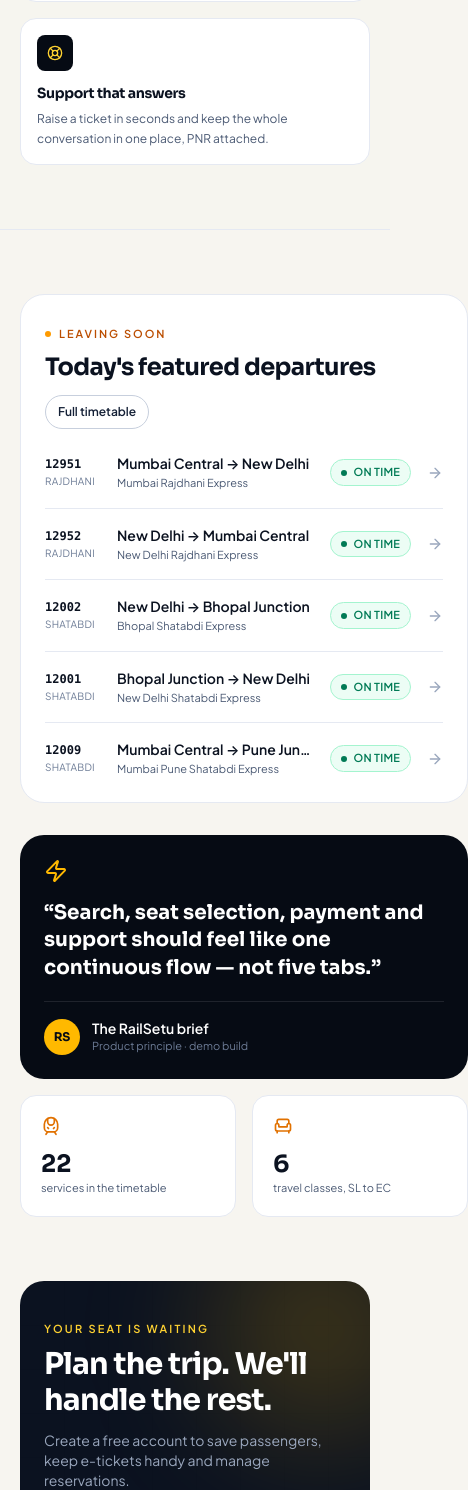
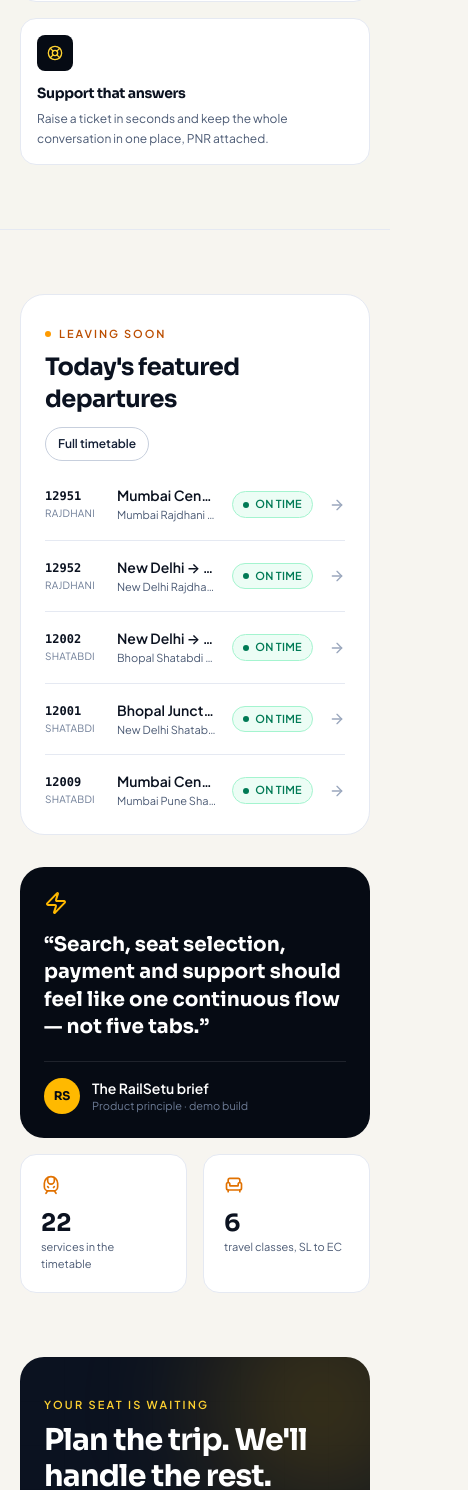
Before and after one commit to OPBSUTHAR/railway-management-system, a React (Vite) app: page / in a window 390 px wide. Shown: the part 3813-5303 px from the top of the page, 468 px wide, since content can reach past the window. Built offline with nearby package versions, Linux system fonts and the light colour scheme.

Commit message:
Fix mobile overflow on featured departures and add live demo link

```diff
--- a/src/pages/Home.jsx
+++ b/src/pages/Home.jsx
@@ -295,7 +295,7 @@ export default function Home() {
 
       <section className="container-x py-16 sm:py-20">
         <div className="grid gap-8 lg:grid-cols-[1.1fr_0.9fr]">
-          <div className="rounded-3xl border border-ink-100 bg-white p-6 sm:p-8">
+          <div className="min-w-0 rounded-3xl border border-ink-100 bg-white p-6 sm:p-8">
             <div className="flex flex-wrap items-center justify-between gap-3">
               <div>
                 <p className="eyebrow text-amber-700">
@@ -339,7 +339,7 @@ export default function Home() {
             </div>
           </div>
 
-          <div className="flex flex-col gap-4">
+          <div className="flex min-w-0 flex-col gap-4">
             <div className="rounded-3xl bg-ink-950 p-6 text-white sm:p-8">
               <Zap className="h-6 w-6 text-amber-400" />
               <p className="mt-4 font-display text-xl font-bold leading-snug">
```
Also changed, not shown: 1 other file (tests, documents, lock files or other folders).
